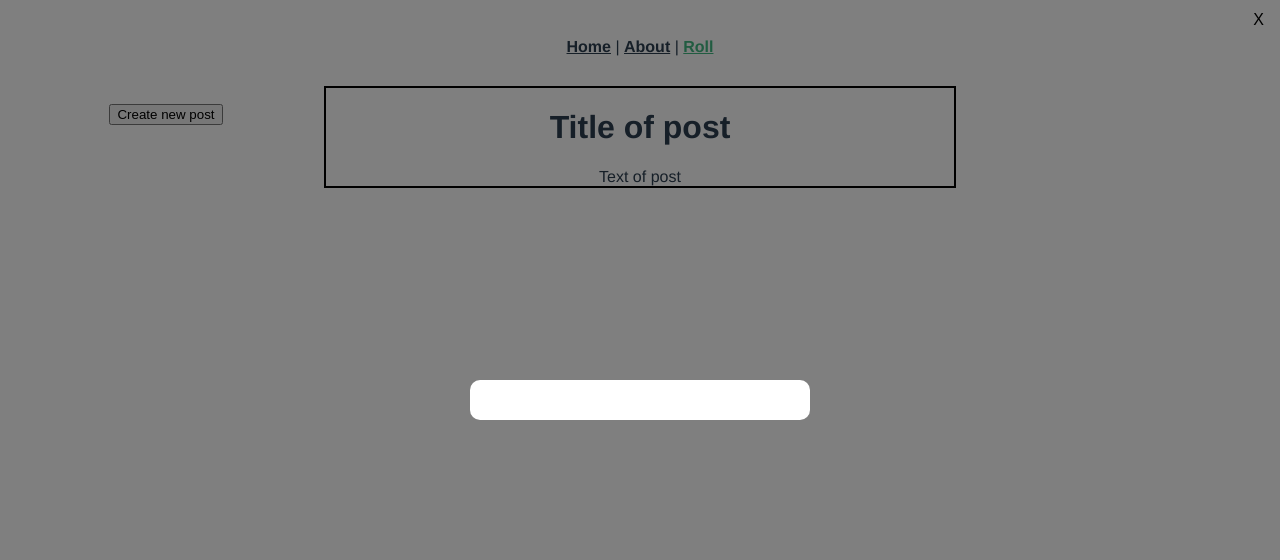
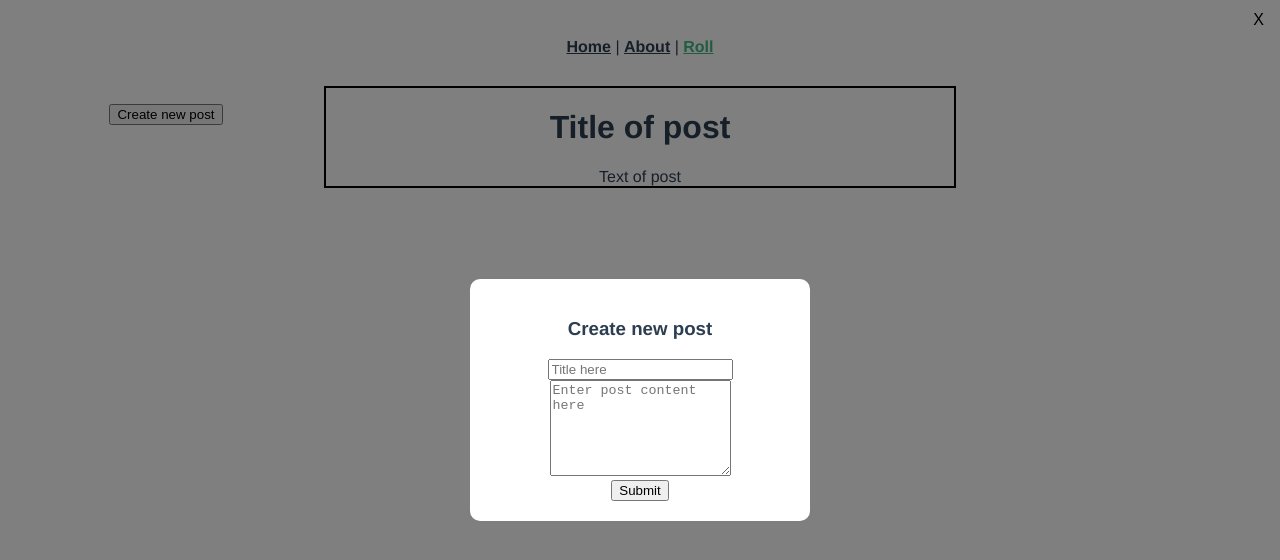
Before and after one commit to NB-ux/Very-simple-forum--MEVN-, a Vue app in the folder client/: page /paper in a window 1280 px wide. Both pictures are taken after a click on the button "Create new post". Shown: the top 560 px of the page. Built offline with nearby package versions, Linux system fonts and the light colour scheme.

Commit message:
Rough newpostpopup is done. Will have to tweak appearance a lot

```diff
--- a/client/src/components/NewPostPopup.vue
+++ b/client/src/components/NewPostPopup.vue
@@ -3,6 +3,12 @@
         <div class="popup-content">
             <button class="close-btn" @click="closePopup">X</button>
             <slot></slot>
+            <div>
+                <h3>Create new post</h3>
+                <input type="text" id="title" placeholder="Title here">
+                <textarea id="content" placeholder="Enter post content here" rows="6"></textarea>
+            </div>
+            <button class="btn" onclick="">Submit</button>
         </div>
     </div>
 </template>
```
